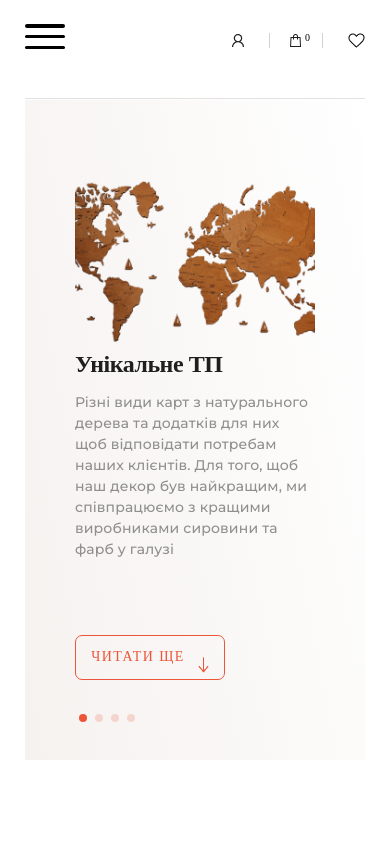
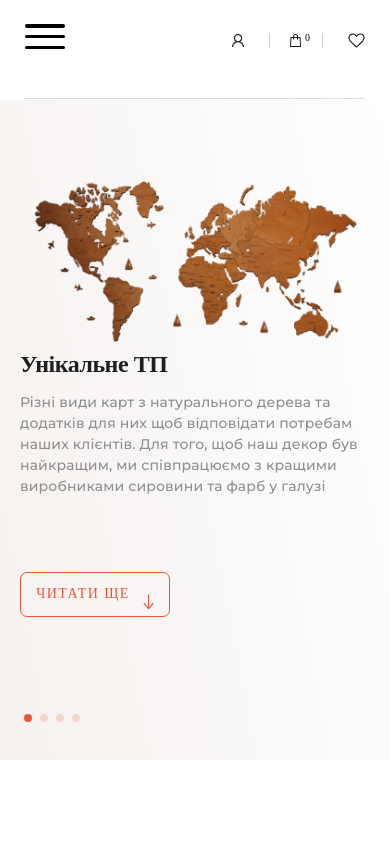
Before and after one commit to Andrey-RT/Map, a React (Create React App) app: page / in a window 390 px wide. Shown: the top 844 px of the page. Built offline with nearby package versions, Linux system fonts and the light colour scheme; the HTML template or start-up script is replaced by a standard one; a web font is replaced by a local one.

Commit message:
first2 adp

```diff
--- a/src/components/headerNav/HeaderNav.jsx
+++ b/src/components/headerNav/HeaderNav.jsx
@@ -49,7 +49,7 @@ const HeaderNav = ({ setShow, size }) => {
                         <img src={facebook} alt="" />
                         <img src={instagram} alt="" />
                         <img src={linkedin} alt="" />
-                        <img src={twitter} alt="" />
+
                         <img src={babi} alt="" />
                     </div>
                     <div>
--- a/src/components/headerNav/HeaderNav.module.css
+++ b/src/components/headerNav/HeaderNav.module.css
@@ -183,7 +183,7 @@ color: #FFFFFF;
 
  }
 
- @media (max-width :1550px){
+ @media (max-width :1350px){
    .header_nav{
     display: none;
    }
@@ -207,6 +207,12 @@ color: #FFFFFF;
     padding-top: 100px;
     padding-left: 50px;
    }
+   @media (max-width :700px){
+   .header_down_line{
+    padding-left: 0;
+   }
+
+    }
    .header_link_container{
     flex-direction: column;
     align-items: start;
--- a/src/components/headerNav/header.css
+++ b/src/components/headerNav/header.css
@@ -32,7 +32,9 @@ nav {
     height: 100vh;
     background-color: rgb(255, 255, 255);
 
-    position: fixed;
+    position: absolute;
+    left: 0;
+    padding-left: 50px;
     top: 0;
     z-index: 1;
 }
@@ -48,13 +50,19 @@ nav {
 .header_burger{
     display: none;
 }
-@media (max-width :1550px){
+@media (max-width :1350px){
     .visible {
         display: block;
     }
     .header_burger{
         display: block;
     }
+}
+@media (max-width :700px){
+.menu{
+    width: 100%;
+}
+
 }
 
 /* ----- animations--------- */
@@ -63,6 +71,7 @@ nav {
     transform: rotate(45deg) translate(0em, 1.25em);
     transition: ease-out 0.5s;
     width: 40px;
+    margin-left: 18px;
 
 }
 
@@ -75,6 +84,7 @@ nav {
     transform: rotate(135deg) translate(0.3em, 1em);
     transition: ease-out 0.5s;
     width: 40px;
+    margin-left: 18px;
 
 }
 
--- a/src/components/pages/main/Main.css
+++ b/src/components/pages/main/Main.css
@@ -194,6 +194,12 @@ height: 100%;
     .swiper{
         height: 500px;
     }
+    .firts_container_adp{
+        padding: 0;
+    }
+    .slider{
+        padding: 80px 20px 60px 20px;
+    }
 }
 @media (max-width :450px){
     .swiper{
```
